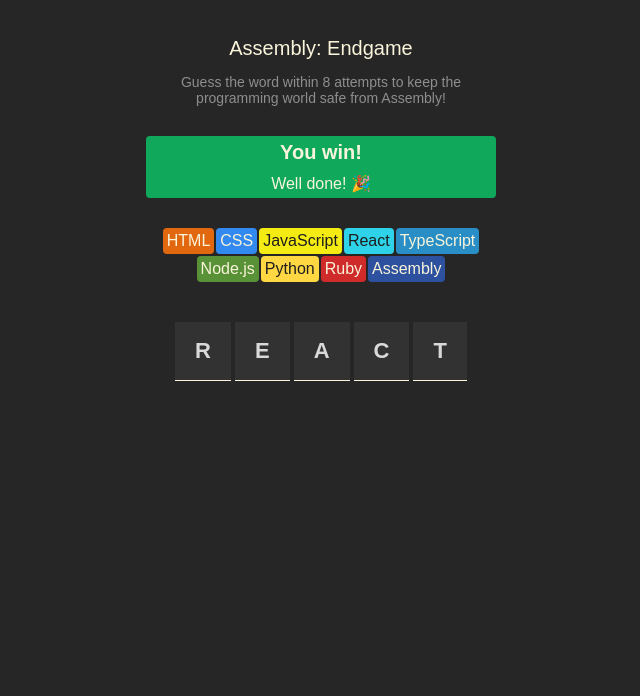
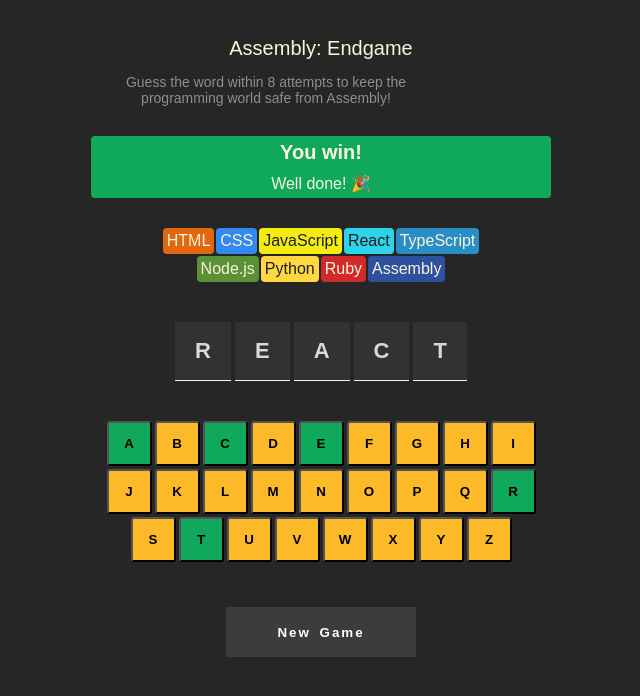
Before and after one commit to Indrawan-maker/endless-game-react, a React (Vite) app: page / in a window 1280 px wide. Shown: the top 696 px of the page, without its empty margins (319-959 px from the left). Built offline with nearby package versions, Linux system fonts and the light colour scheme.

Commit message:
cool btn

```diff
--- a/package.json
+++ b/package.json
@@ -10,6 +10,7 @@
     "preview": "vite preview"
   },
   "dependencies": {
+    "clsx": "^2.1.1",
     "nanoid": "^5.1.5",
     "react": "^19.1.0",
     "react-dom": "^19.1.0"
--- a/src/App.jsx
+++ b/src/App.jsx
@@ -1,23 +1,59 @@
 import { useState } from "react"
 import  languages  from "./languages.js"
+import { clsx } from "clsx"
 
 
 
 
 export default function AssemblyEndgame() {
 
-        console.log(languages)
+
+        const [night, setNight] = useState(true)
         const [currentWord, setCurrentWord] = useState("react")
+        const [currentKeyboard, setCurrentKeyboard] = useState([])
 
         const letter = Array.from(currentWord)
-        const displayLetter = letter.map(word => <span>{word.toUpperCase()}</span>)
+        const displayLetter = letter.map(word => <span key={word}>{word.toUpperCase()}</span>)
+
+        const alphabet = "abcdefghijklmnopqrstuvwxyz"
 
         const lang = languages.map(langObj =>
-        <div style={{backgroundColor: langObj.backgroundColor, color: langObj.color}}>{langObj.name}</div>
+        <div style={{backgroundColor: langObj.backgroundColor, color: langObj.color}} key={langObj.name}>{langObj.name}</div>
         )
 
 
+        function handleKeyboard(letter) {
+            setCurrentKeyboard(prevkybord =>
+                prevkybord.includes(letter) ?
+                prevkybord :
+                [...prevkybord, letter])
+        }
+
+        const btnElement = alphabet.split("").map(alpha => {
+            const isGuesses = currentWord.includes(alpha)
+            const isLetter = currentKeyboard.includes(alpha)
+
+            const result = clsx({
+                "correct": isGuesses && !isLetter,
+                "wrong": isGuesses && isLetter
+            })
+
+            return (
+                <button key={alpha} className={result} onClick={() => handleKeyboard(letter)}>{alpha.toUpperCase()}</button>
+        )}
+        )
+
+        function handleNightMode(boolean) {
+            setNight(prevValue => !prevValue)
+        }
+
+
+
+
+
+
     return (
+        <>
         <main>
             <header>
                 <h1>Assembly: Endgame</h1>
@@ -34,6 +70,16 @@
             <section className="word-wrapper">
                 {displayLetter}
             </section>
+            <section className="btn-wrapper">
+                {btnElement}
+            </section>
+            <section className="ng-wrapper">
+                <button className="btn-three">New Game</button>
+            </section>
         </main>
+            <section>
+                <button className="nightMode" onClick={handleNightMode}> turn Night Mode</button>
+            </section>
+        </>
     )
 }
--- a/src/index.css
+++ b/src/index.css
@@ -79,3 +79,98 @@
     border-bottom: 1.80px solid #F9F4DA;
 
 }
+
+
+.btn-wrapper{
+    display: flex;
+    flex-wrap: wrap;
+    max-width: 460px;
+    justify-content: center;
+    align-items: center;
+    margin: auto;
+    gap: 3px;
+    margin-bottom: 45px;
+}
+button {
+    border-radius: 3px;
+    width: 45px;
+    height: 45px;
+    background-color: #fcba29;
+    cursor: pointer;
+    font-weight: 700;
+}
+
+.ng-wrapper {
+    display: flex;
+    justify-content: center;
+    align-items: center;
+}
+
+.ng-wrapper > button {
+    background-color: #262626;
+    width: 190px;
+    border: none;
+    height: 50px;
+    color: #ffffff;
+    word-spacing: 3px;
+    letter-spacing: 2px;
+    margin-bottom: 62px;
+}
+
+
+.btn-three {
+    color: #FFF;
+    transition: all 0.5s;
+    position: relative;
+}
+.btn-three::before {
+    content: '';
+    position: absolute;
+    top: 0;
+    left: 0;
+    width: 100%;
+    height: 100%;
+    z-index: 1;
+    background-color: rgba(255,255,255,0.1);
+    transition: all 0.3s;
+}
+.btn-three:hover::before {
+    opacity: 0 ;
+    transform: scale(0.5,0.5);
+}
+.btn-three::after {
+    content: '';
+    position: absolute;
+    top: 0;
+    left: 0;
+    width: 100%;
+    height: 100%;
+    z-index: 1;
+    opacity: 0;
+    transition: all 0.3s;
+    border: 1px solid rgba(255,255,255,0.5);
+    transform: scale(1.2,1.2);
+}
+.btn-three:hover::after {
+    opacity: 1;
+    transform: scale(1,1);
+}
+
+button.correct {
+    background-color: #10A95B;
+}
+
+button.wrong {
+    background-color: red;
+}
+
+button.nightMode {
+    background-color: #F9F4DA;
+    width: auto;
+    right: 200px;
+    display: none;
+}
+
+button.lightMode {
+    background-color: #262626;
+}
```
Also changed, not shown: 1 other file (tests, documents, lock files or other folders).
